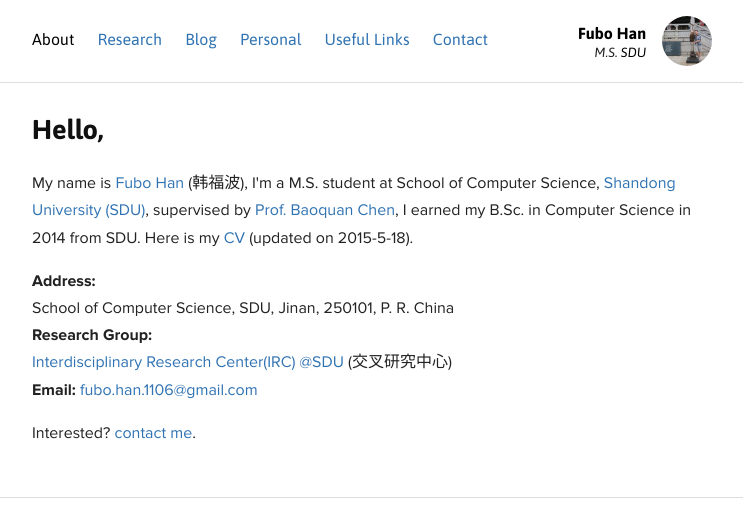
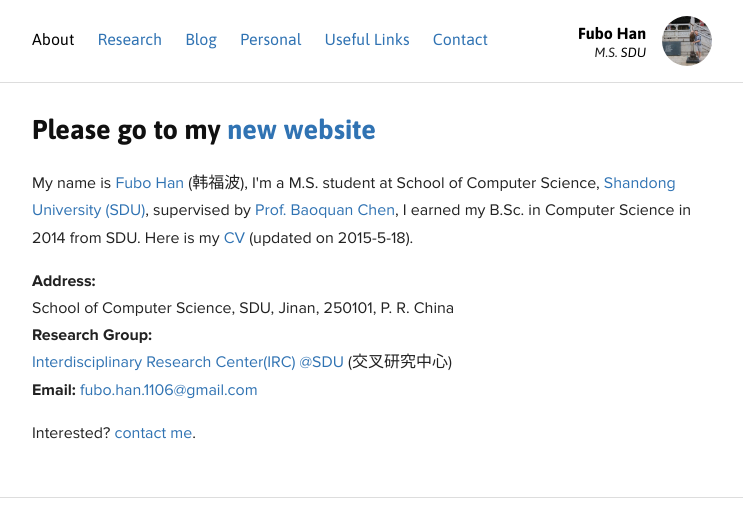
Before and after one commit to fubo1106/fubo1106.github.io, a Jekyll site: the page built from index.html, in a window 1280 px wide, cut to the strip 0-526 px from the top of the page. Shown: the whole strip, without its empty margins (268-1011 px from the left). Built offline with Jekyll 4.4.1, drawn with Linux system fonts in a browser that asks for light colours; Markdown is read by kramdown in place of the engine named in the settings.

Commit message:
new website

```diff
--- a/index.html
+++ b/index.html
@@ -16,7 +16,7 @@ description:
     </div>
 	-->
     <span class="hello">
-      Hello,
+      Please go to my <a href="http://irc.cs.sdu.edu.cn/~fubo/">new website</a>
     </span>
   </h1>
 
```
